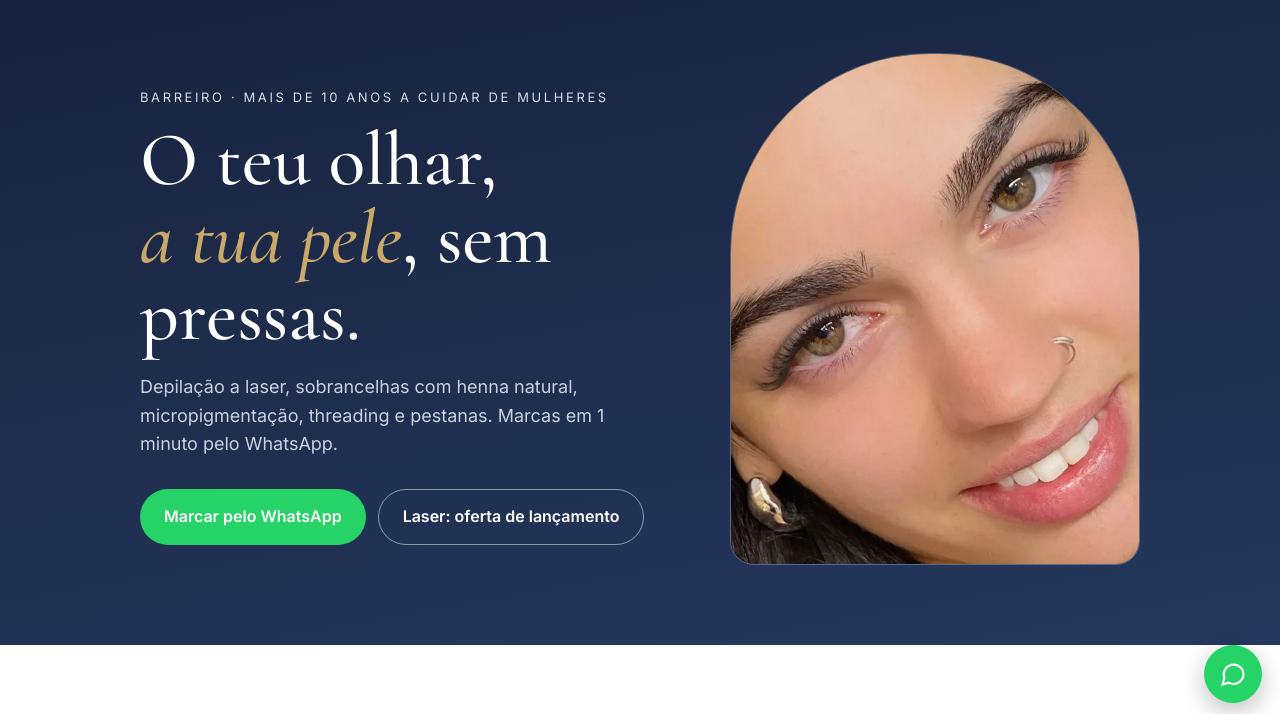
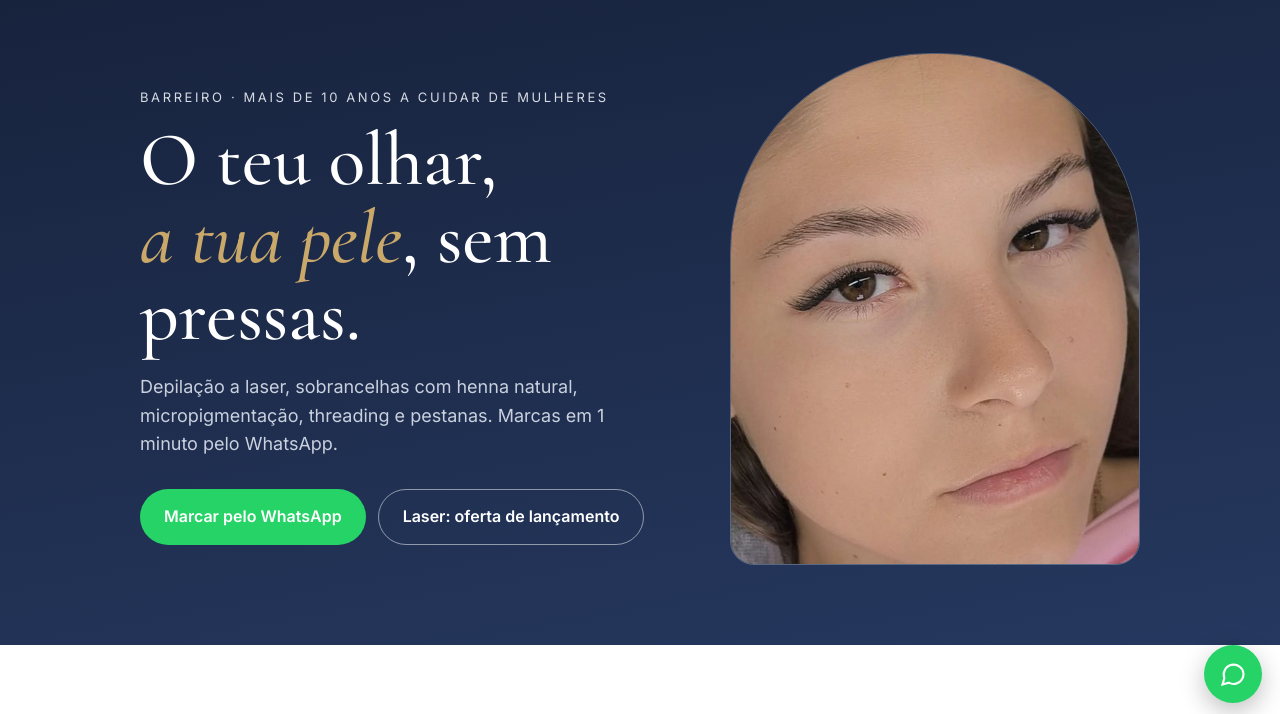
Before and after one commit to letisstudio/letisstudio.github.io, a plain HTML site: page index.html in a window 1280 px wide. Shown: the part 79-793 px from the top of the page. Drawn offline with nearby package versions, Linux system fonts and the light colour scheme.

Commit message:
Foto principal: design natural

```diff
--- a/index.html
+++ b/index.html
@@ -93,7 +93,7 @@ footer a{color:#fff}
         <a class="btn btn-ghost" href="#laser">Laser: oferta de lançamento</a>
       </div>
     </div>
-    <div class="hero-foto"><img src="fotos/hero.jpg" alt="Sobrancelhas com henna feitas no Leti's Studio"></div>
+    <div class="hero-foto"><img src="fotos/g3.jpg" alt="Design natural de sobrancelhas e pestanas no Leti's Studio"></div>
     </div>
   </div>
 </header>
```
